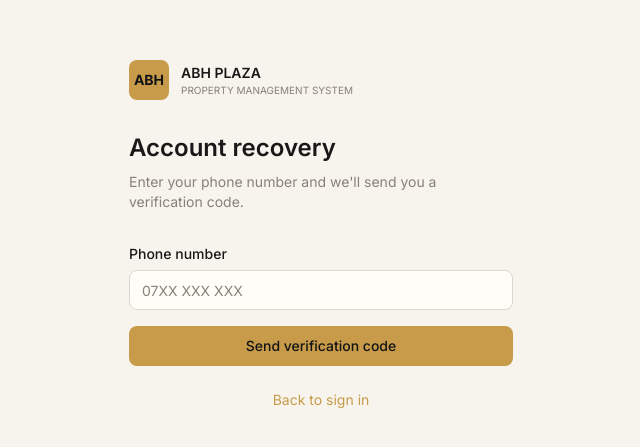
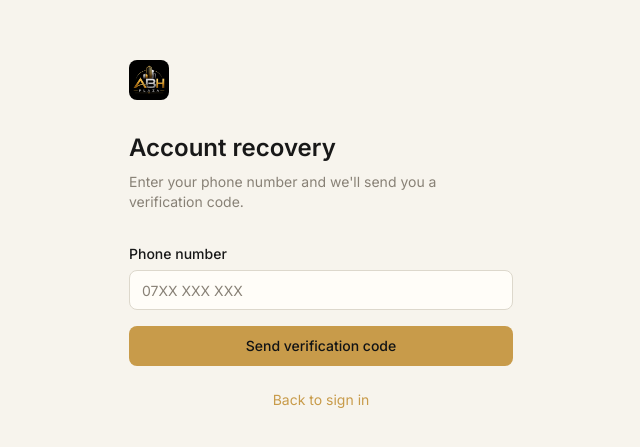
Before and after one commit to ShadowGodd1/abh-plaza, a Next.js app: page /recover in a window 1280 px wide. Shown: the part 165-612 px from the top of the page, without its empty margins (319-959 px from the left). Built offline with nearby package versions, Linux system fonts and the light colour scheme.

Commit message:
feat: integrate ABH Plaza logo across login, sidebar, tenant/owner portals

```diff
--- a/src/app/(auth)/login/page.tsx
+++ b/src/app/(auth)/login/page.tsx
@@ -49,15 +49,7 @@ export default function LoginPage() {
       <div className="hidden lg:flex lg:w-1/2 bg-ink relative overflow-hidden">
         <div className="absolute inset-0 bg-gradient-to-br from-ink via-ink-2 to-ink" />
         <div className="relative z-10 flex flex-col justify-center px-16">
-          <div className="w-16 h-16 rounded-[var(--radius-xl)] bg-gold flex items-center justify-center mb-8">
-            <span className="text-ink font-bold text-2xl">ABH</span>
-          </div>
-          <h1 className="text-4xl font-bold text-white mb-4">
-            ABH PLAZA
-          </h1>
-          <p className="text-gold/80 text-lg mb-2">
-            Property Management System
-          </p>
+          <img src="/logo.jpeg" alt="ABH Plaza" className="w-48 h-auto mb-8" />
           <p className="text-white/40 text-sm max-w-sm mt-6">
             Professional property management for modern buildings.
             Manage units, billing, maintenance, and communications
@@ -73,14 +65,8 @@ export default function LoginPage() {
       <div className="flex-1 flex items-center justify-center p-6 bg-paper">
         <div className="w-full max-w-sm">
           {/* Mobile logo */}
-          <div className="lg:hidden flex items-center gap-3 mb-12">
-            <div className="w-10 h-10 rounded-[var(--radius-md)] bg-gold flex items-center justify-center">
-              <span className="text-ink font-bold text-sm">ABH</span>
-            </div>
-            <div>
-              <p className="text-sm font-semibold text-text-primary">ABH PLAZA</p>
-              <p className="text-[10px] text-text-3">PROPERTY MANAGEMENT SYSTEM</p>
-            </div>
+          <div className="lg:hidden mb-8">
+            <img src="/logo.jpeg" alt="ABH Plaza" className="h-16 w-auto" />
           </div>
 
           <h2 className="text-2xl font-semibold text-text-primary mb-2">Sign in</h2>
--- a/src/app/(auth)/recover/page.tsx
+++ b/src/app/(auth)/recover/page.tsx
@@ -32,13 +32,7 @@ export default function RecoverPage() {
     <div className="min-h-screen flex items-center justify-center bg-paper p-6">
       <div className="w-full max-w-sm">
         <div className="flex items-center gap-3 mb-8">
-          <div className="w-10 h-10 rounded-[var(--radius-md)] bg-gold flex items-center justify-center">
-            <span className="text-ink font-bold text-sm">ABH</span>
-          </div>
-          <div>
-            <p className="text-sm font-semibold text-text-primary">ABH PLAZA</p>
-            <p className="text-[10px] text-text-3">PROPERTY MANAGEMENT SYSTEM</p>
-          </div>
+          <img src="/logo.jpeg" alt="ABH Plaza" className="h-10 w-auto rounded-[var(--radius-md)]" />
         </div>
 
         {step === "phone" && (
--- a/src/app/owner/home/owner-home-client.tsx
+++ b/src/app/owner/home/owner-home-client.tsx
@@ -35,8 +35,8 @@ export default function OwnerHomeClient({ metrics, greeting }: OwnerHomeClientPr
   return (
     <div className="max-w-lg mx-auto px-4 py-6">
       <div className="flex items-center justify-between mb-6">
-        <div>
-          <p className="text-sm text-text-3">ABH PLAZA</p>
+        <div className="flex items-center gap-3">
+          <img src="/logo.jpeg" alt="ABH Plaza" className="h-8 w-auto rounded" />
           <h1 className="text-xl font-semibold text-text-primary">{greeting}, {owner.name}</h1>
         </div>
       </div>
--- a/src/app/tenant/home/page.tsx
+++ b/src/app/tenant/home/page.tsx
@@ -34,9 +34,11 @@ export default async function TenantHomePage() {
     <div className="max-w-lg mx-auto px-4 py-6">
       {/* Header */}
       <div className="flex items-center justify-between mb-6">
-        <div>
-          <p className="text-sm text-text-3">ABH PLAZA</p>
-          <h1 className="text-xl font-semibold text-text-primary">{greeting}, {tenant.name}</h1>
+        <div className="flex items-center gap-3">
+          <img src="/logo.jpeg" alt="ABH Plaza" className="h-8 w-auto rounded" />
+          <div>
+            <h1 className="text-xl font-semibold text-text-primary">{greeting}, {tenant.name}</h1>
+          </div>
         </div>
         <button className="w-10 h-10 rounded-full bg-surface-2 flex items-center justify-center" aria-label="Notifications">
           <span className="w-2 h-2 rounded-full bg-gold" />
--- a/src/components/layout/sidebar.tsx
+++ b/src/components/layout/sidebar.tsx
@@ -100,9 +100,7 @@ export default function Sidebar({ role, user }: SidebarProps) {
     >
       {/* Logo */}
       <div className="flex items-center gap-3 px-5 h-16 border-b border-white/10 flex-shrink-0">
-        <div className="w-8 h-8 rounded-[var(--radius-md)] bg-gold flex items-center justify-center flex-shrink-0">
-          <span className="text-ink font-bold text-sm">ABH</span>
-        </div>
+        <img src="/logo.jpeg" alt="ABH Plaza" className="w-8 h-8 rounded-[var(--radius-md)] object-cover flex-shrink-0" />
         {!collapsed && (
           <div className="min-w-0">
             <p className="text-sm font-semibold text-white truncate">ABH PLAZA</p>
```
Also changed, not shown: public/logo.jpeg (added).
